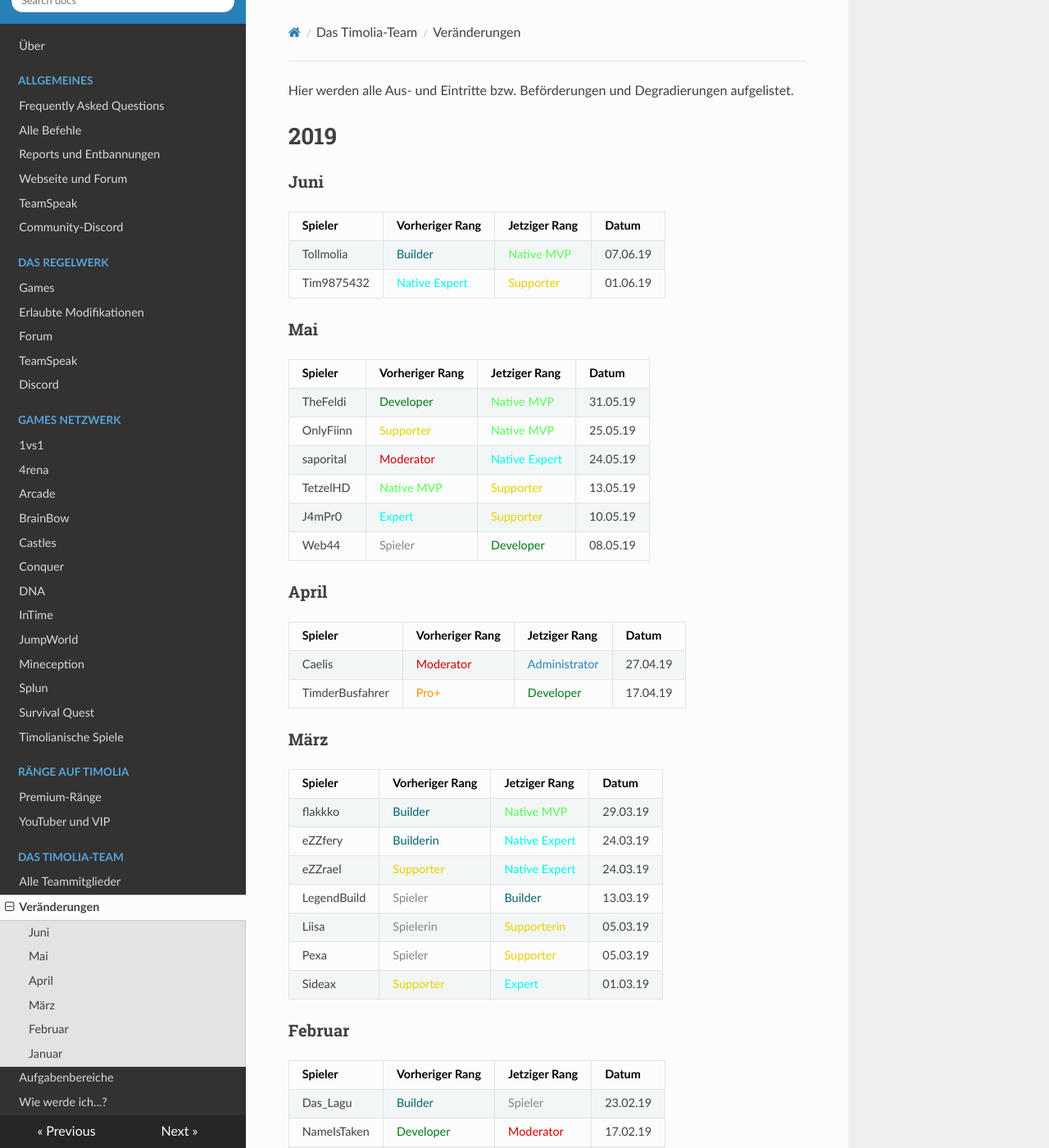
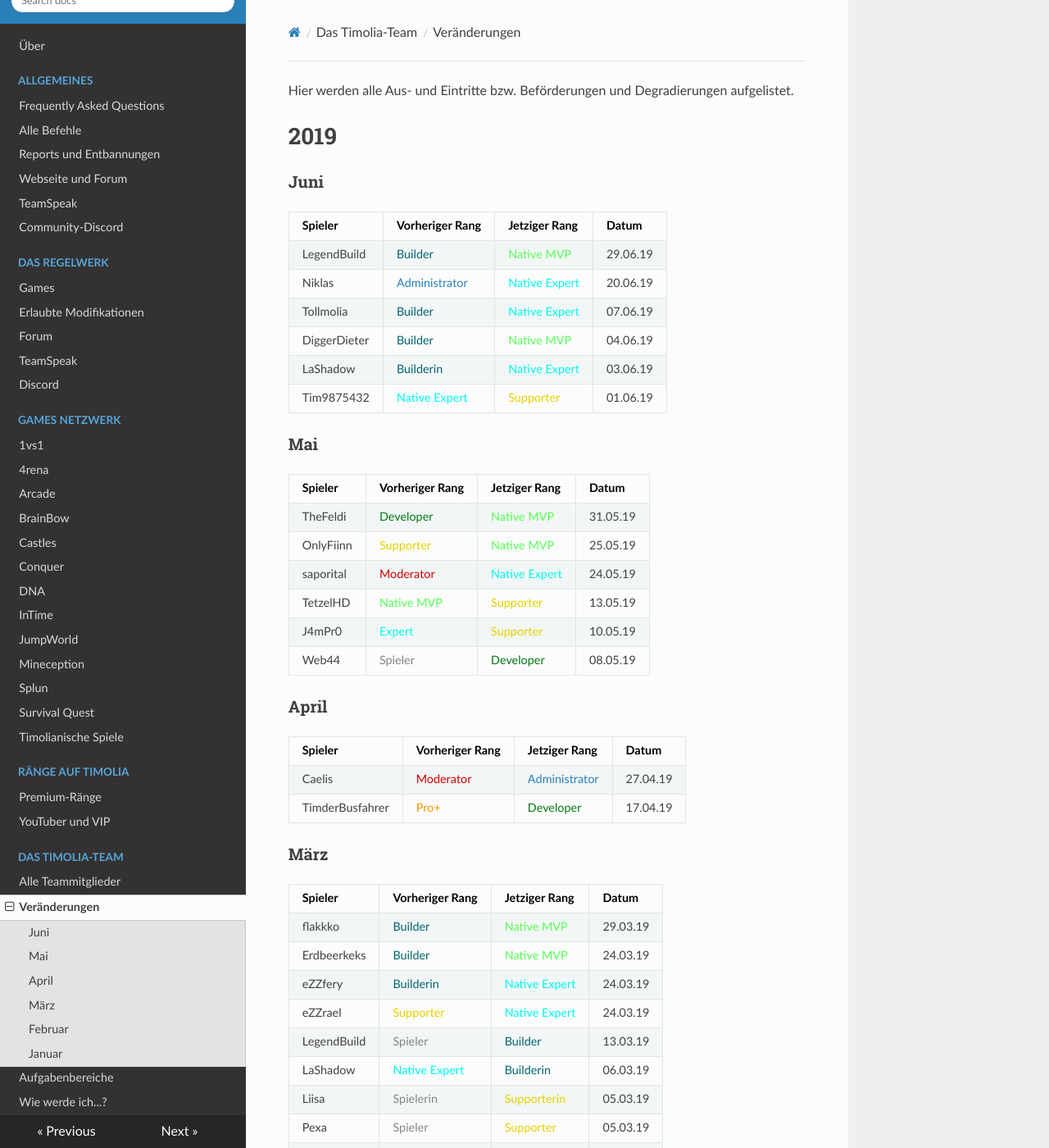
Before and after one commit to TimoliaDE/HowTo, an MkDocs documentation site: the page built from docs/team/changes.md, in a window 1280 px wide and 1400 px high. Shown: the whole window at 82% size. Built offline with MkDocs 1.6.1, drawn with Linux system fonts in a browser that asks for light colours; nearby versions of some CDN libraries; old or Windows-style settings are respelled for this version of MkDocs.

Commit message:
Resolve "Team changes"

```diff
--- a/docs/team/changes.md
+++ b/docs/team/changes.md
@@ -5,7 +5,11 @@ Hier werden alle Aus- und Eintritte bzw. Beförderungen und Degradierungen aufge
 ###  <strong>Juni</strong>
 | Spieler | Vorheriger Rang | Jetziger Rang | Datum |
 | ------ | ------ | ------ | ------ |
-| Tollmolia | <span style="color:#00646F">Builder</span> | <span style="color:#55FF55">Native MVP</span> | 07.06.19 |
+| LegendBuild | <span style="color:#00646F">Builder</span> | <span style="color:#55FF55">Native MVP</span> | 29.06.19 |
+| Niklas | <span style="color:#2980b9">Administrator</span> | <span style="color:#00F9EC">Native Expert</span> | 20.06.19 |
+| Tollmolia | <span style="color:#00646F">Builder</span> | <span style="color:#00F9EC">Native Expert</span> | 07.06.19 |
+| DiggerDieter  | <span style="color:#00646F">Builder</span> | <span style="color:#55FF55">Native MVP</span> | 04.06.19 |
+| LaShadow | <span style="color:#00646F">Builderin</span> | <span style="color:#00F9EC">Native Expert</span> | 03.06.19 |
 | Tim9875432 | <span style="color:#00F9EC">Native Expert</span> | <span style="color:#E4D100">Supporter</span> | 01.06.19 |
 
 ###  <strong>Mai</strong>
@@ -28,9 +32,11 @@ Hier werden alle Aus- und Eintritte bzw. Beförderungen und Degradierungen aufge
 | Spieler | Vorheriger Rang | Jetziger Rang | Datum |
 | ------ | ------ | ------ | ------ |
 | flakkko | <span style="color:#00646F">Builder</span> | <span style="color:#55FF55">Native MVP</span> | 29.03.19 |
+| Erdbeerkeks | <span style="color:#00646F">Builder</span> | <span style="color:#55FF55">Native MVP</span> | 24.03.19 |
 | eZZfery | <span style="color:#00646F">Builderin</span> | <span style="color:#00F9EC">Native Expert</span> | 24.03.19 |
 | eZZrael | <span style="color:#E4D100">Supporter</span> | <span style="color:#00F9EC">Native Expert</span> | 24.03.19 |
 | LegendBuild | <span style="color:#848484">Spieler</span> | <span style="color:#00646F">Builder</span> | 13.03.19 |
+| LaShadow | <span style="color:#00F9EC">Native Expert</span> | <span style="color:#00646F">Builderin</span> | 06.03.19 |
 | Liisa | <span style="color:#848484">Spielerin</span> | <span style="color:#E4D100">Supporterin</span> | 05.03.19 |
 | Pexa | <span style="color:#848484">Spieler</span> | <span style="color:#E4D100">Supporter</span> | 05.03.19 |
 | Sideax | <span style="color:#E4D100">Supporter</span> | <span style="color:#00F9EC">Expert</span> | 01.03.19 |
```
Also changed, not shown: docs/team/members.md (+1 -14 lines).
